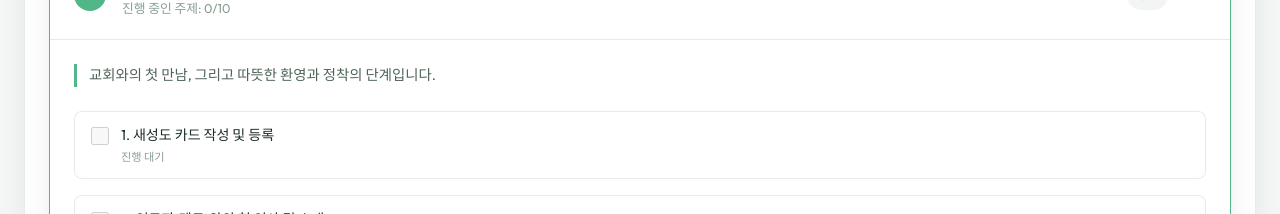
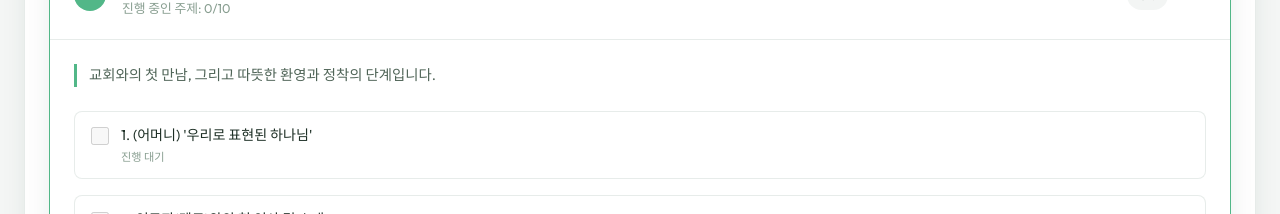
Before and after one commit to kingchamp3/saeseongdo-school, a React (Vite) app: page / in a window 1280 px wide. Shown: the part 1140-1354 px from the top of the page. Built offline with nearby package versions, Linux system fonts and the light colour scheme.

Commit message:
Update Stage 1 Topic 1 to (Mother) Our God represented as Us

```diff
--- a/src/mockData.js
+++ b/src/mockData.js
@@ -5,7 +5,7 @@ export const SCHOOL_1_STAGES = [
     title: "1단계: 만남과 환영 (Welcome)",
     description: "교회와의 첫 만남, 그리고 따뜻한 환영과 정착의 단계입니다.",
     topics: [
-      "새성도 카드 작성 및 등록",
+      "(어머니) '우리로 표현된 하나님'",
       "인도자(멘토)와의 첫 인사 및 소개",
       "새성도스쿨 오리엔테이션 참여",
       "교회 소개 영상 및 리플릿 읽기",
```
